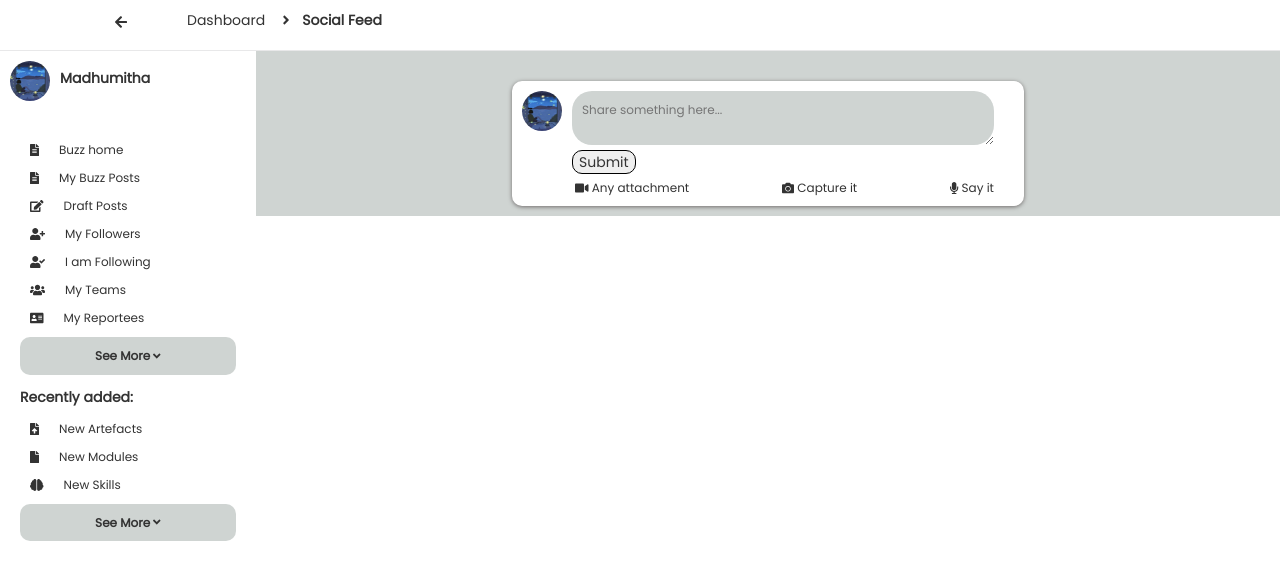
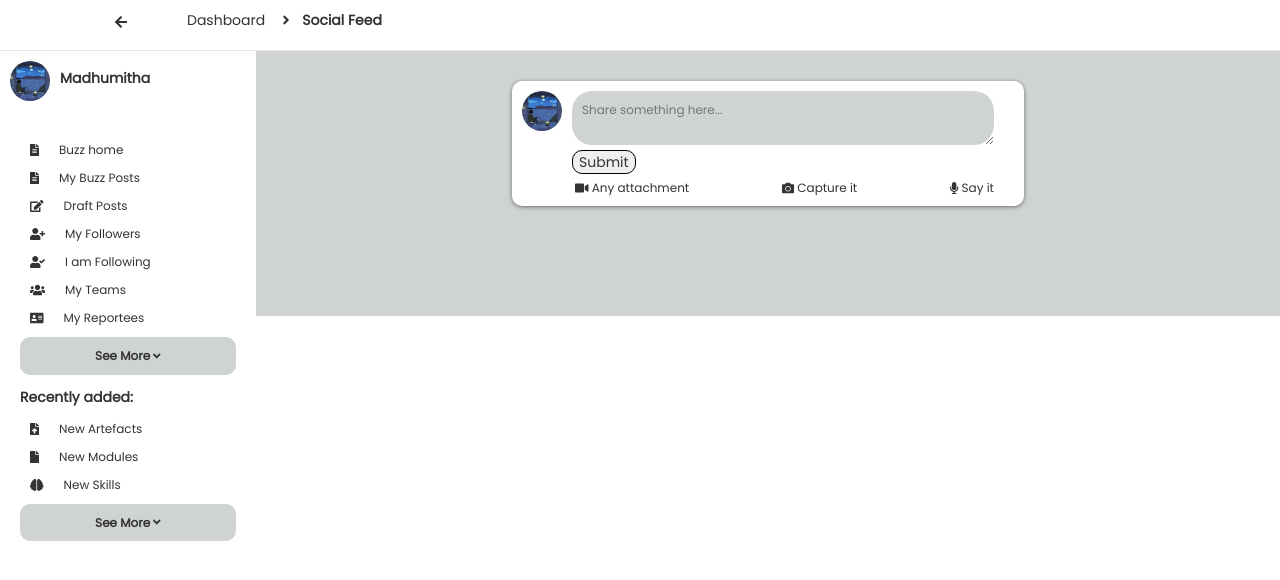
Before and after one commit to madhu-347/reactjs-week2, a React (Create React App) app: page / in a window 1280 px wide. Shown: the top 580 px of the page. Built offline with nearby package versions, Linux system fonts and the light colour scheme.

Commit message:
session storage changed

```diff
--- a/src/components/DisplayPanel/DisplayPanel.js
+++ b/src/components/DisplayPanel/DisplayPanel.js
@@ -34,15 +34,15 @@ var m = moment();
             this.inputContent.value = "";
           }
           value.preventDefault();
-          localStorage.setItem('content',JSON.stringify(this.state))
+          sessionStorage.setItem('content',JSON.stringify(this.state))
       };
 
 
       componentDidMount(){
-        this.data = JSON.parse(localStorage.getItem('content'));
+        this.data = JSON.parse(sessionStorage.getItem('content'));
 
 
-        if (localStorage.getItem('content')) {
+        if (sessionStorage.getItem('content')) {
           this.setState({
               items : this.data
       })
@@ -53,7 +53,7 @@ var m = moment();
   }
 }
        componentDidUpdate(){
-        localStorage.setItem('content',JSON.stringify(this.state.items))
+        sessionStorage.setItem('content',JSON.stringify(this.state.items))
        }
 
      render(){
--- a/src/components/paragraph/Paragraph.js
+++ b/src/components/paragraph/Paragraph.js
@@ -31,7 +31,7 @@ class ParaGraph extends Component{
 
 
         return (
-            <div>{BuzzEntries}</div>
+            <div className = "buzz-entries">{BuzzEntries}</div>
         );
       }
 }
--- a/src/components/paragraph/paragraph.scss
+++ b/src/components/paragraph/paragraph.scss
@@ -1,7 +1,8 @@
 $purpl:#6b0628;
 
 $mobile-breakpoint: 425px;
-
+.buzz-entries{
+    padding-bottom: 100px;
     .post-content{
         .post-info{
             display: flex;
@@ -34,7 +35,6 @@ $mobile-breakpoint: 425px;
             width: 50%;
             margin: 0 0;
         }
-    @media (max-width:$mobile-breakpoint) {
+}
 
 }
-}
```
Lines whose indentation alone changed are shown as unchanged.
